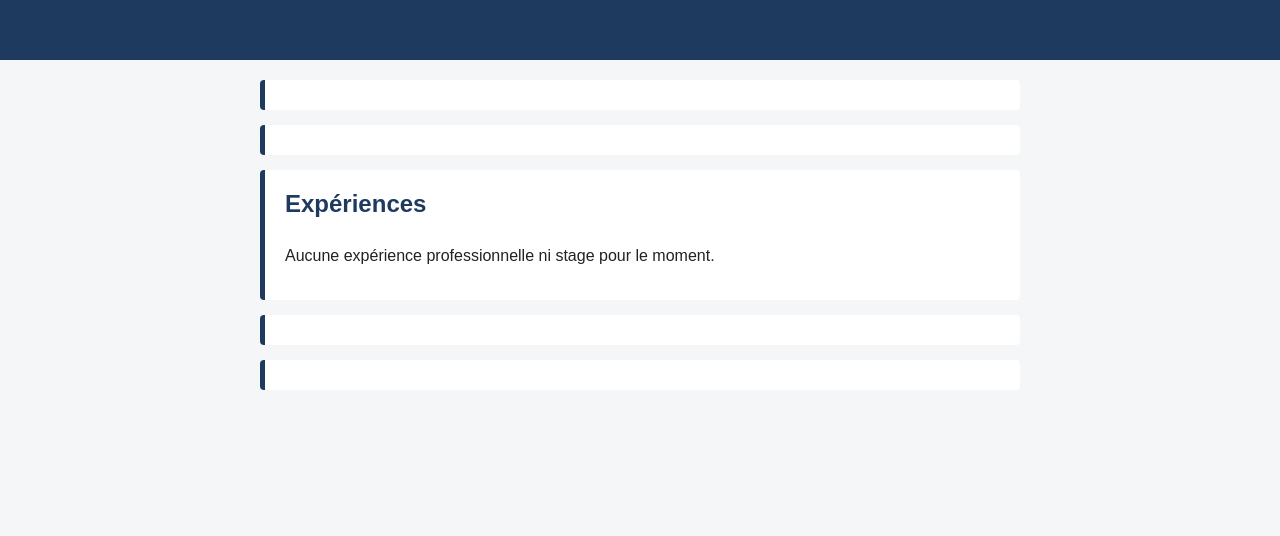
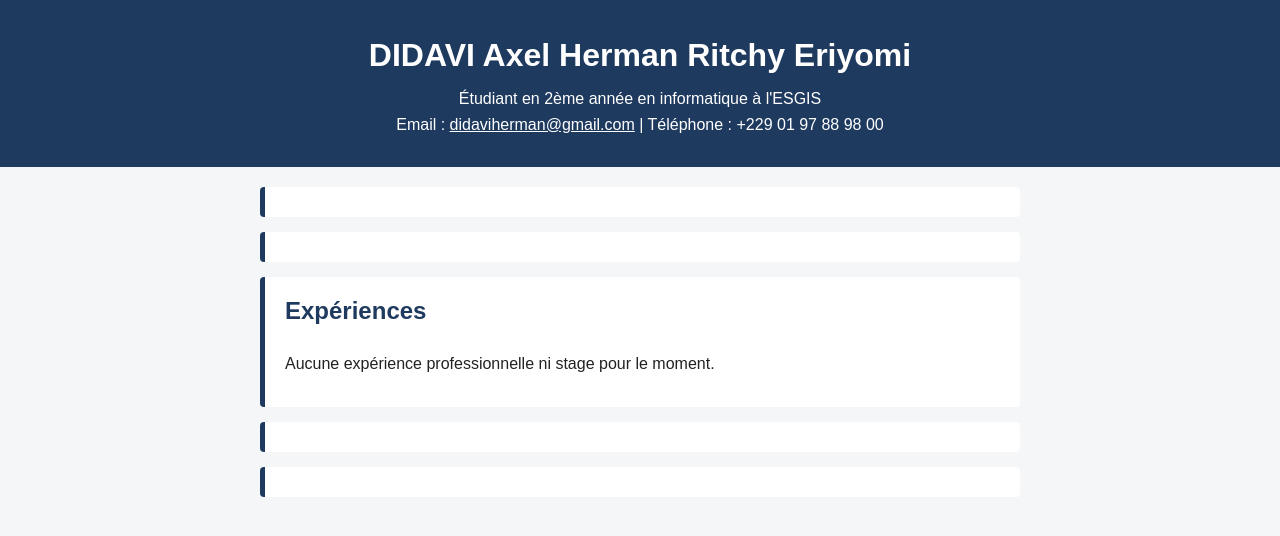
Before and after one commit to Axel-H16/git-mon-cv, a plain HTML site: page index.html in a window 1280 px wide. Drawn offline with Linux system fonts and the light colour scheme.

Commit message:
mise en place de la section titre

```diff
--- a/index.html
+++ b/index.html
@@ -8,7 +8,9 @@
 </head>
 <body>
   <header id="titre">
-    <!-- @@TITRE@@ -->
+    <h1>DIDAVI Axel Herman Ritchy Eriyomi</h1>
+    <p>Étudiant en 2ème année en informatique à l'ESGIS</p>
+    <p>Email : <a href="mailto:didaviherman@gmail.com">didaviherman@gmail.com</a> | Téléphone : +229 01 97 88 98 00</p>
   </header>
 
   <main>
```
